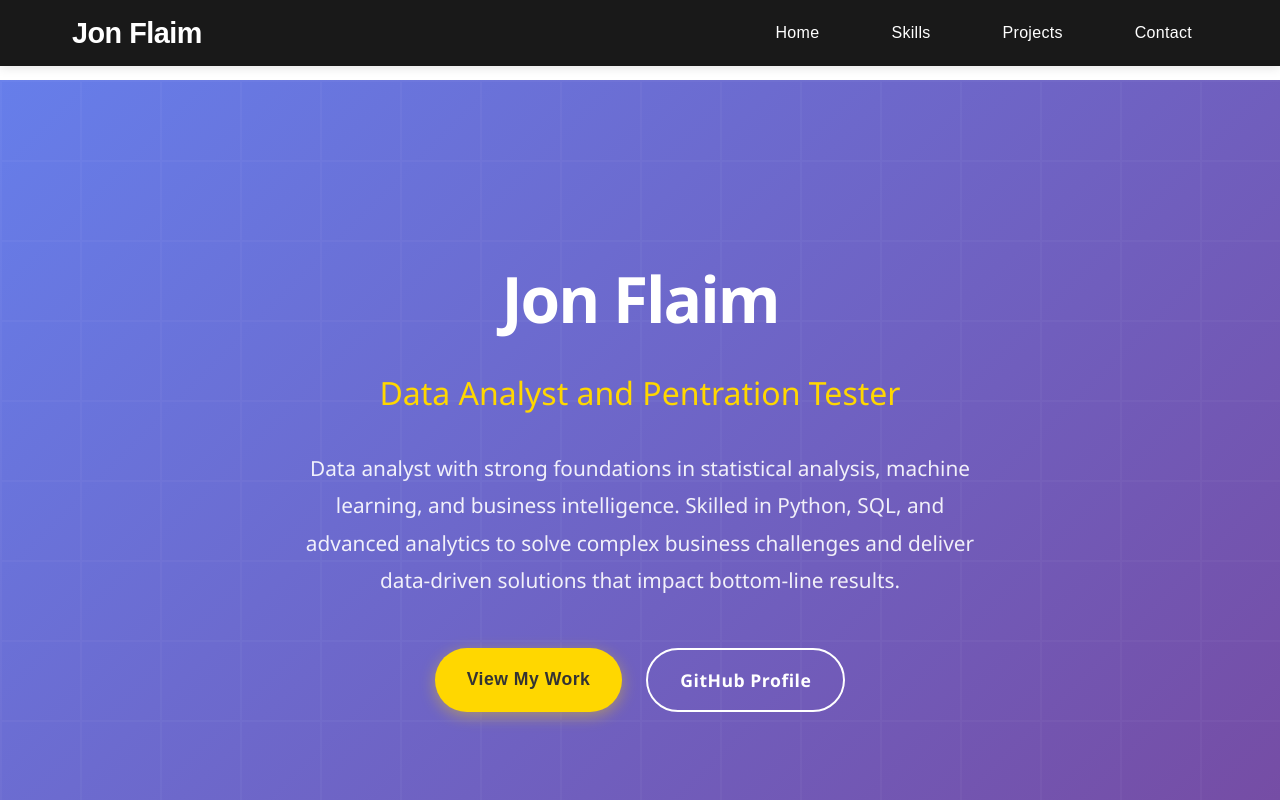
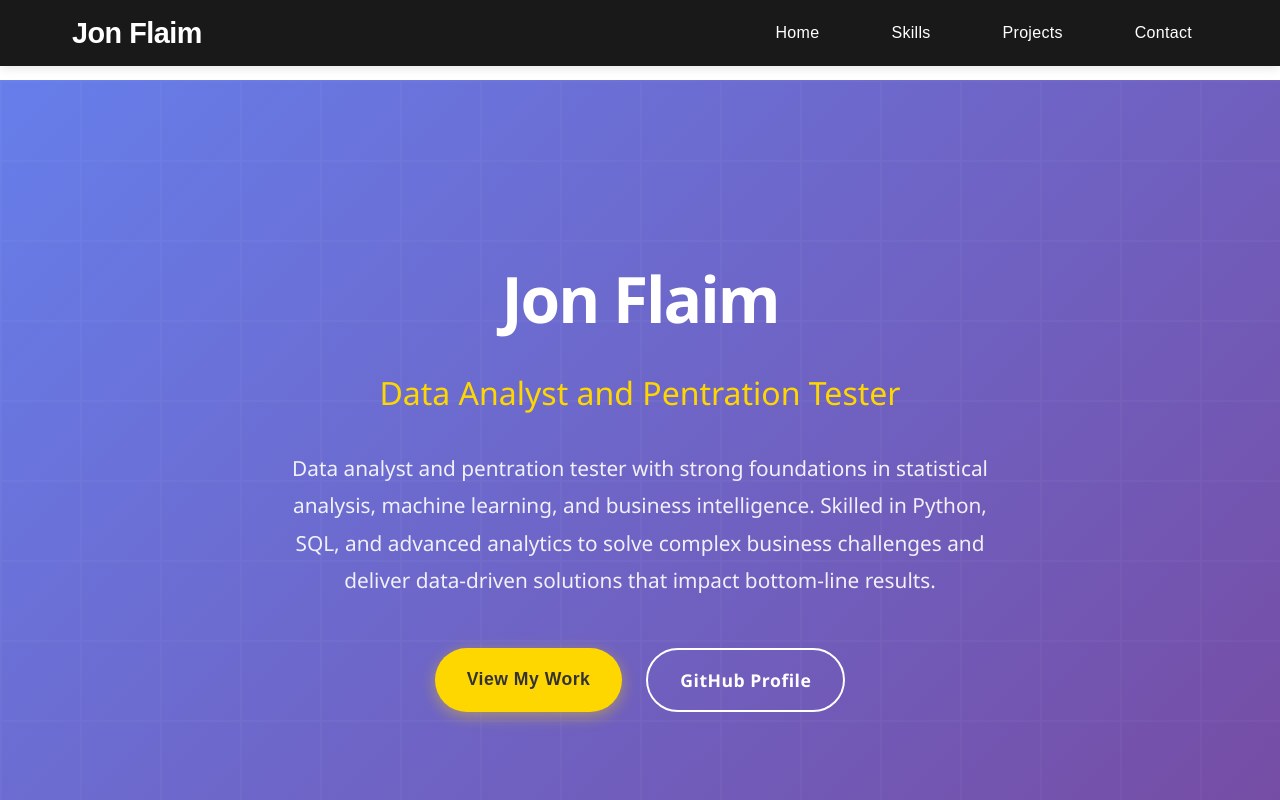
Before and after one commit to jonflaim83/frontend, a React (Create React App) app: page / in a window 1280 px wide. Shown: the top 800 px of the page. Built offline with nearby package versions, Linux system fonts and the light colour scheme.

Commit message:
Update role titles

```diff
--- a/src/components/Hero.jsx
+++ b/src/components/Hero.jsx
@@ -15,7 +15,7 @@ const Hero = () => {
           <h1>Jon Flaim</h1>
           <div className="subtitle"> Data Analyst and Pentration Tester</div>
           <p className="description">
-            Data analyst with strong foundations in statistical analysis, machine learning, and business intelligence.
+            Data analyst and pentration tester with strong foundations in statistical analysis, machine learning, and business intelligence.
             Skilled in Python, SQL, and advanced analytics to solve complex business challenges and deliver data-driven solutions that impact bottom-line results.
           </p>
           <div className="hero-buttons">
```
